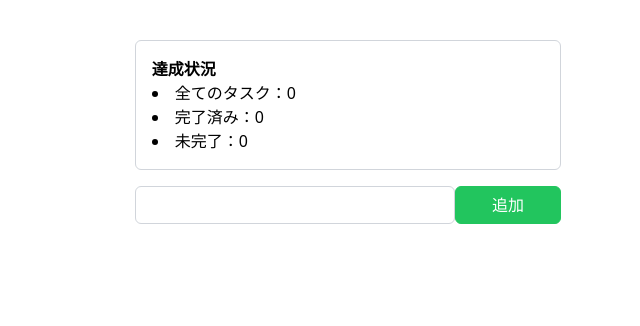
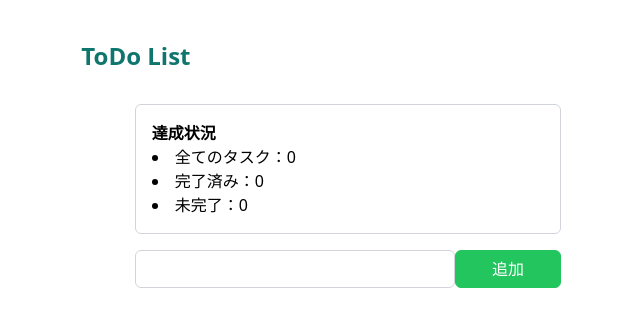
Before and after one commit to wsigma21/hc_practice, a React (Create React App) app in the folder React/react_todo_list/: page / in a window 1280 px wide. Shown: the top 326 px of the page, without its empty margins (292-932 px from the left). Built offline with nearby package versions, Linux system fonts and the light colour scheme.

Commit message:
feat: タイトル追加

```diff
--- a/React/react_todo_list/src/App.tsx
+++ b/React/react_todo_list/src/App.tsx
@@ -8,7 +8,10 @@ function App() {
 
   return (
     <div className="App">
-      <div className="w-4/12 mx-auto mt-10">
+      <div className="w-5/12 mx-auto mt-10">
+        <h2 className="text-2xl text-teal-700 font-semibold">ToDo List</h2>
+      </div>
+      <div className="w-4/12 mx-auto mt-8">
         <TodoProvider>
           <StatusList />
           <AddItems />
```
